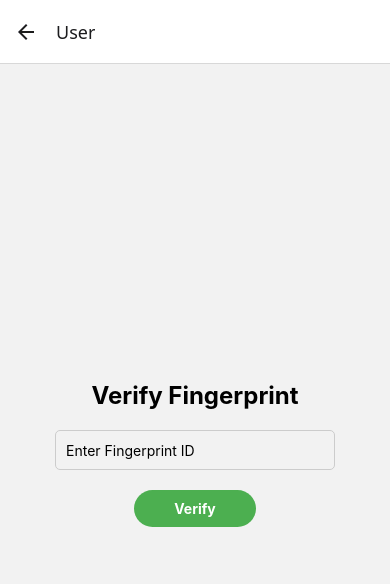
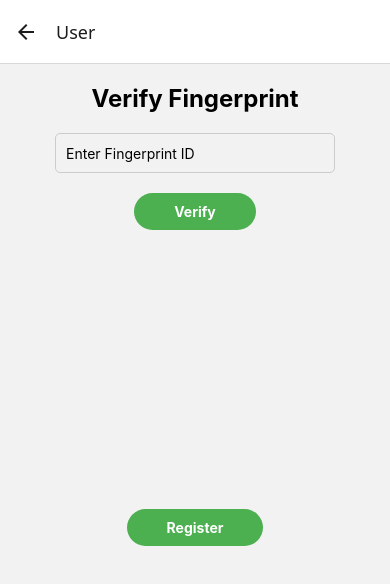
Before and after one commit to shakila2030/Smart-Door-Lock-System, a React Native app in the folder SmartDoorLockFrontend/: screen /User in a window 390 px wide. Shown: the top 584 px of the page. Built offline with nearby package versions, Linux system fonts and the light colour scheme.

Commit message:
Register button changed

```diff
--- a/SmartDoorLockFrontend/screens/UserRegisterPage.js
+++ b/SmartDoorLockFrontend/screens/UserRegisterPage.js
@@ -44,7 +44,13 @@ const UserRegistrationPage = ({ navigation }) => {
         <Text style={styles.buttonText}>Verify</Text>
       </TouchableOpacity>
       {message ? <Text style={styles.message}>{message}</Text> : null}
+      <View style={styles.container}>
+        <TouchableOpacity style={styles.button} onPress={() => navigation.navigate('Registration')}>
+          <Text style={styles.buttonText}>Register</Text>
+        </TouchableOpacity>
+      </View>
     </View>
+
   );
 };
 
```
